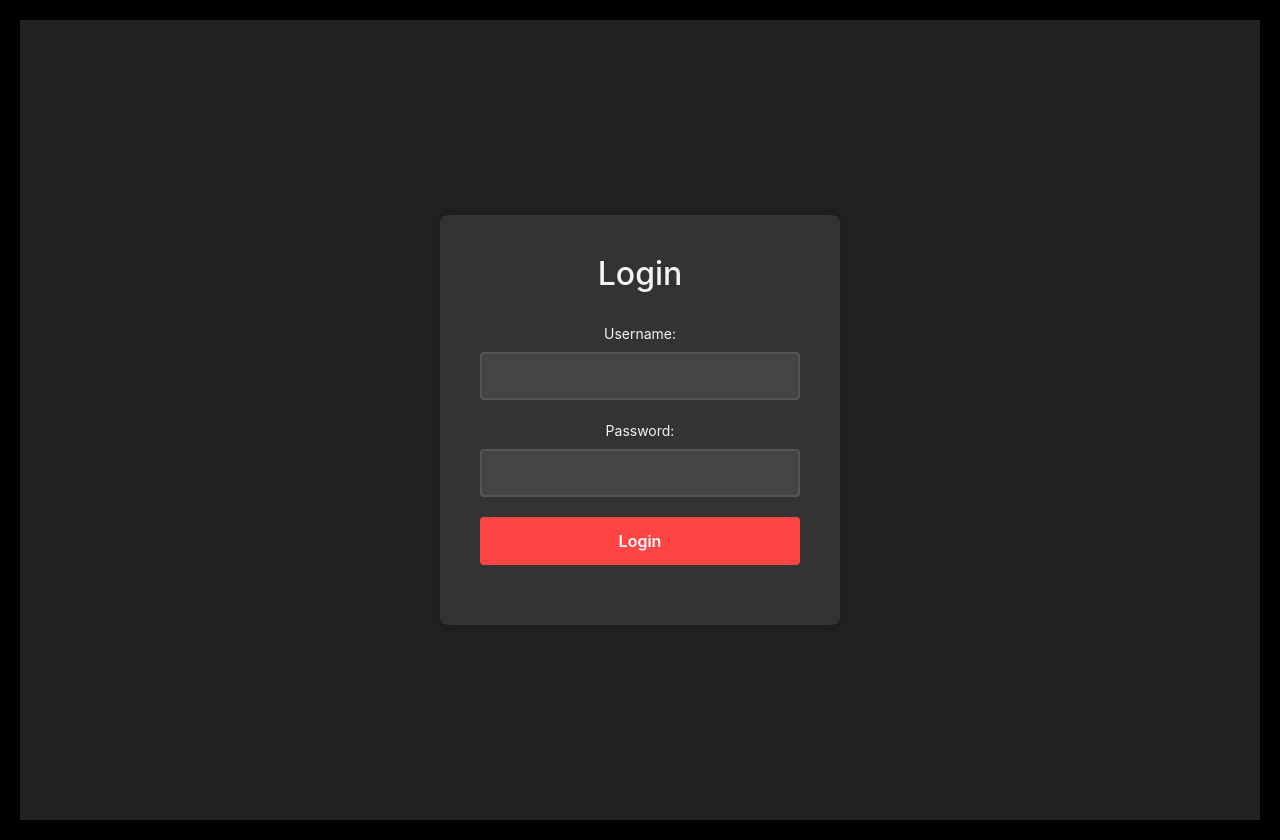
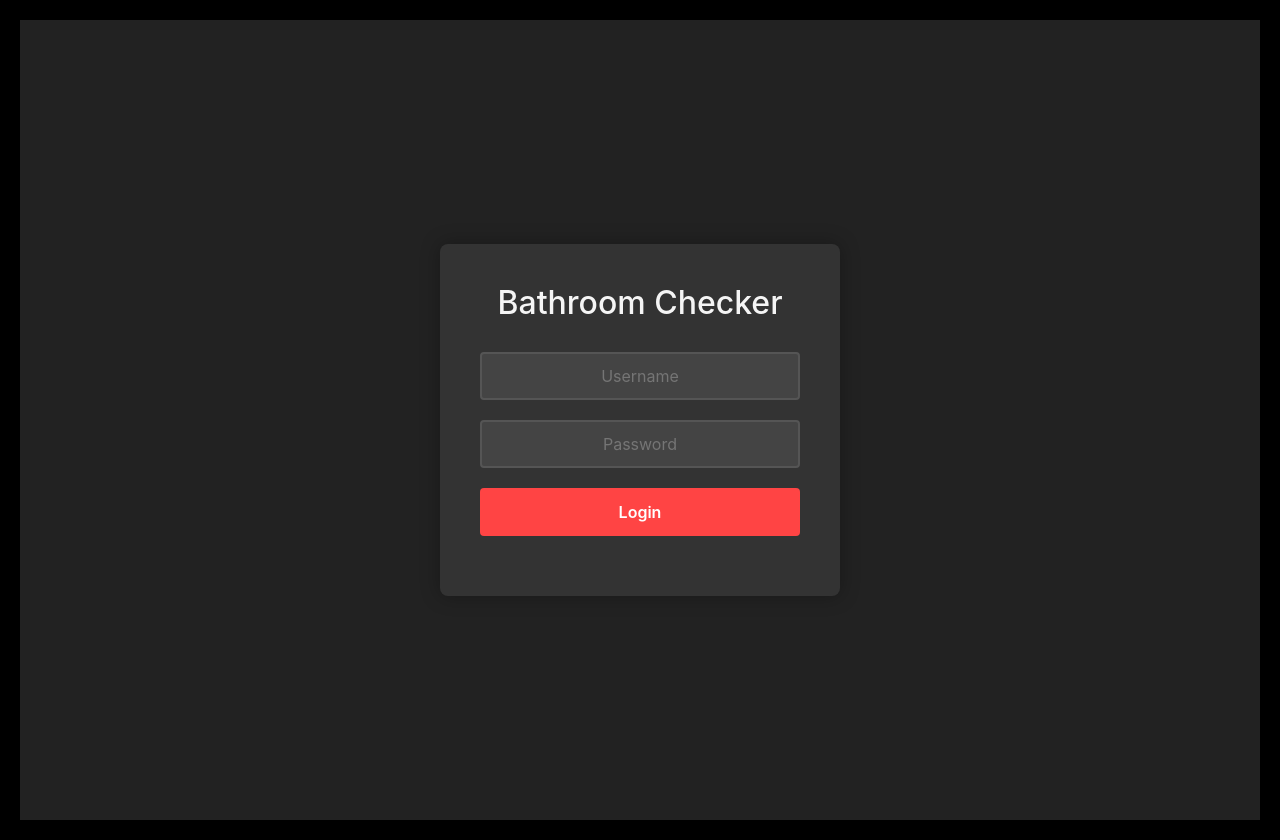
Before and after one commit to jpothen8/Bathroom-Tracker, a React (Create React App) app: page / in a window 1280 px wide. Built offline with nearby package versions, Linux system fonts and the light colour scheme.

Commit message:
reload the page after a login

```diff
--- a/src/components/Login.js
+++ b/src/components/Login.js
@@ -9,6 +9,8 @@ const Login = () => {
 
     const handleSubmit = async (e) => {
         e.preventDefault();
+        setError('');
+
         try {
             const response = await fetch('http://localhost:5000/api/login', {
                 method: 'POST',
@@ -18,12 +20,12 @@ const Login = () => {
                 body: JSON.stringify({ username, password }),
             });
 
-            const data = await response.json();
-
             if (response.ok) {
+                const data = await response.json();
                 localStorage.setItem('user', JSON.stringify(data.user));
                 localStorage.setItem('token', data.token);
-                navigate('/dashboard');
+                navigate('/dashboard', { replace: true });
+                window.location.reload();
             } else {
                 setError('Invalid username or password');
             }
@@ -35,27 +37,27 @@ const Login = () => {
     return (
         <div className="login-container">
             <div className="login-box">
-                <h2>Login</h2>
+                <h2>Bathroom Checker</h2>
                 {error && <div className="error-message">{error}</div>}
                 <form onSubmit={handleSubmit}>
                     <div className="form-group">
-                        <label>Username:</label>
                         <input
                             type="text"
                             value={username}
                             onChange={(e) => setUsername(e.target.value)}
                             required
                             className="login-input"
+                            placeholder="Username"
                         />
                     </div>
                     <div className="form-group">
-                        <label>Password:</label>
                         <input
                             type="password"
                             value={password}
                             onChange={(e) => setPassword(e.target.value)}
                             required
                             className="login-input"
+                            placeholder="Password"
                         />
                     </div>
                     <div className="form-group">
```
